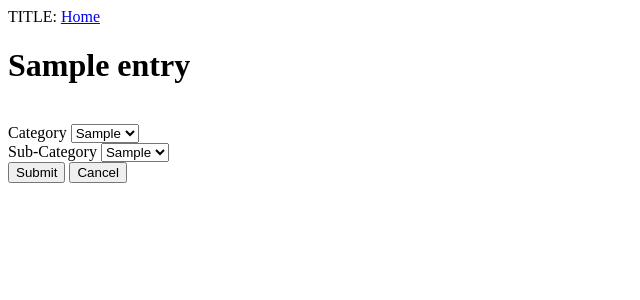
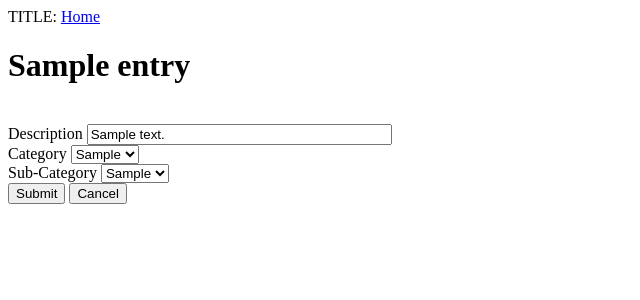
Before and after one commit to qetuop/finance, a Flask app: page /tag/1 in a window 1280 px wide. Shown: the top 300 px of the page, without its empty margins (0-640 px from the left). Run offline with Flask 2, Linux system fonts and the light colour scheme; tables that the repository leaves empty hold one stand-in row (values such as "Sample post"); some libraries are stand-ins or nearby versions.

Commit message:
working on Bulk modify issues #36

```diff
--- a/app/forms.py
+++ b/app/forms.py
@@ -1,5 +1,5 @@
 from flask_wtf import FlaskForm
-from wtforms import StringField, PasswordField, BooleanField, SubmitField, SelectField, FileField
+from wtforms import StringField, PasswordField, BooleanField, SubmitField, SelectField, FileField, TextAreaField
 from wtforms.validators import ValidationError, DataRequired, Email, EqualTo
 #from app.models import User
 
@@ -47,6 +47,7 @@ class CategoryForm(FlaskForm):
     category = SelectField('Category')
     subCategory = SelectField('Sub-Category')
     name = StringField('Name')
+    description = StringField('Description')
     id = StringField('Entry ID')
     submit = SubmitField('Submit')
     cancel = SubmitField('Cancel')
--- a/app/routes.py
+++ b/app/routes.py
@@ -146,12 +146,21 @@ def subcategory(category):
 # set the subCat to that Cat's items
 @app.route('/tag/<id>', methods=['GET', 'POST'])
 def tag(id):
+    print("tag request:",request)
+
+
     entry = Entry.query.filter_by(id=id).first()
     print('entry:', entry.id,entry.name, entry.tag_id)
     entryTag = Tag.query.filter_by(id=entry.tag_id).first()
+
+    # TODO: not sure how this happened, need to invistagate
+    if entryTag == None:
+        entryTag = Tag.query.filter_by(category='UNCATEGORIZED').first()
+
     print(entryTag.category, entryTag.subCategory)
 
     form = CategoryForm()
+    form.description.data = entry.description
 
 
     tags = Tag.query.all()
@@ -190,7 +199,7 @@ def tag(id):
 
     elif request.method == 'POST':
         print('POST',form.submit.data, form.validate_on_submit())
-        print('form.submit.data:', form.name.data, form.category.data, form.subCategory.data)
+        print('form.submit.data: Name:{}, Category:{}*, Sub:{}*, Desc:{}*'.format(form.name.data, form.category.data, form.subCategory.data, form.description.data))
         #if form.validate_on_submit():
             # The user pressed the "Submit" button
             #print('validate_on_submit')
@@ -229,7 +238,7 @@ def summary():
 
 @app.route('/summary_table', methods=['GET', 'POST'])
 def summary_table(data=None):
-    print("summary", request.method, request.args,data)
+    print("summary", request.method, request.args, data)
 
     print(request)
     start = request.args.get('start')
--- a/app/templates/category.html
+++ b/app/templates/category.html
@@ -4,8 +4,11 @@
 
 <form action="" method="post" novalidate>
     {{ form.hidden_tag() }}
+    {{ form.csrf_token }}
 
     <h1>{{ entry.name }}</h1> <br>
+    {{ form.description.label }} {{ form.description(size="35") }} <br>
+
     {{ form.category.label }}
     {{ form.category(size=1) }}
     {# {{ form.category.raw_data }} #}
@@ -23,6 +26,7 @@
     var category_select = document.getElementById('category')
     var subCategory_select = document.getElementById('subCategory')
 
+    // i don't think this works
     category_select.onchange = function() {
         category = category_select.value
         alert(category)
@@ -31,7 +35,7 @@
     category_select.onchange = function()  {
 
             category = category_select.value;
-
+            // triggers a POST request
             fetch('/subcategory/' + category).then(function(response) {
 
                 response.json().then(function(data) {
```
